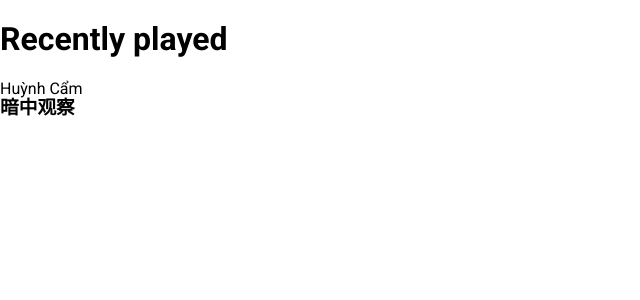
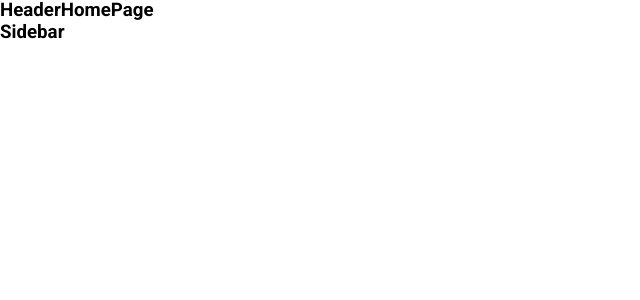
Before and after one commit to linyao926/spotify-clone, a React (Create React App) app: page / in a window 1280 px wide. Shown: the top 300 px of the page, without its empty margins (0-640 px from the left). Built offline with nearby package versions, Linux system fonts and the light colour scheme.

Commit message:
Create layouts base

```diff
--- a/package.json
+++ b/package.json
@@ -9,6 +9,7 @@
     "normalize.css": "^8.0.1",
     "react": "^18.2.0",
     "react-dom": "^18.2.0",
+    "react-router-dom": "^6.10.0",
     "react-scripts": "5.0.1",
     "web-vitals": "^2.1.4"
   },
--- a/src/App.js
+++ b/src/App.js
@@ -1,12 +1,27 @@
-
+import { BrowserRouter, Routes, Route } from 'react-router-dom';
+import Home from '~/pages/Home';
+import SingUpLogin from '~/pages/SignUpLogin';
+import Account from '~/pages/Account';
+import Help from '~/pages/Help';
+import Download from '~/pages/Download';
+import Upgrade from '~/pages/Upgrade';
+import NotFound from '~/pages/NotFound';
 
 function App() {
     return (
-        <div className="App">
-            <h1>Recently played</h1>
-            <p>Huỳnh Cẩm</p>
-            <h3>暗中观察</h3>
-        </div>
+        <BrowserRouter>
+            <div className="App">
+                <Routes>
+                    <Route path="/" element={<Home />} />
+                    <Route path="/singuplogin" element={<SingUpLogin />} />
+                    <Route path="/account" element={<Account />} />
+                    <Route path="/help" element={<Help />} />
+                    <Route path="/download" element={<Download />} />
+                    <Route path="/premium" element={<Upgrade />} />
+                    <Route path="*" element={<NotFound />} />
+                </Routes>
+            </div>
+        </BrowserRouter>
     );
 }
 
--- /dev/null
+++ b/src/components/Layouts/HeaderHomePage/index.js
@@ -0,0 +1,5 @@
+function HeaderHomePage() {
+    return ( <h3>HeaderHomePage</h3> );
+}
+
+export default HeaderHomePage;
--- /dev/null
+++ b/src/components/Layouts/Sidebar/index.js
@@ -0,0 +1,5 @@
+function Sidebar() {
+    return <h3>Sidebar</h3>;
+}
+
+export default Sidebar;
--- /dev/null
+++ b/src/pages/Account/index.js
@@ -0,0 +1,5 @@
+function Account() {
+    return <h2>Account page</h2>;
+}
+
+export default Account;
--- /dev/null
+++ b/src/pages/Download/index.js
@@ -0,0 +1,5 @@
+function Download() {
+    return <h2>Download page</h2>;
+}
+
+export default Download;
--- /dev/null
+++ b/src/pages/Help/index.js
@@ -0,0 +1,5 @@
+function Help() {
+    return <h2>Help page</h2>;
+}
+
+export default Help;
--- /dev/null
+++ b/src/pages/Home/index.js
@@ -0,0 +1,16 @@
+import HeaderHomePage from "~/components/Layouts/HeaderHomePage";
+import Sidebar from "~/components/Layouts/Sidebar";
+
+function Home({children}) {
+    return (
+        <div>
+            <HeaderHomePage />
+            <div>
+                <Sidebar />
+                <div>{children}</div>
+            </div>
+        </div>
+    );
+}
+
+export default Home;
--- /dev/null
+++ b/src/pages/NotFound/index.js
@@ -0,0 +1,5 @@
+function NotFound() {
+    return <h2>This page no longer exists.</h2>;
+}
+
+export default NotFound;
--- /dev/null
+++ b/src/pages/SignUpLogin/index.js
@@ -0,0 +1,5 @@
+function SingUpLogin() {
+    return <h2>SingUpLogin page</h2>;
+}
+
+export default SingUpLogin;
--- /dev/null
+++ b/src/pages/Upgrade/index.js
@@ -0,0 +1,5 @@
+function Upgrade() {
+    return <h2>Upgrade page</h2>;
+}
+
+export default Upgrade;
```
Also changed, not shown: 1 other file (tests, documents, lock files or other folders).
